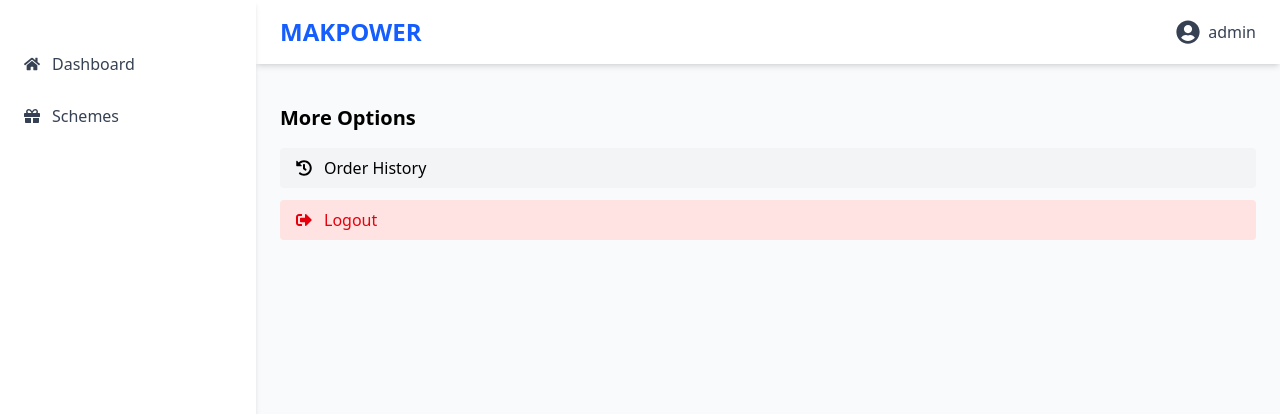
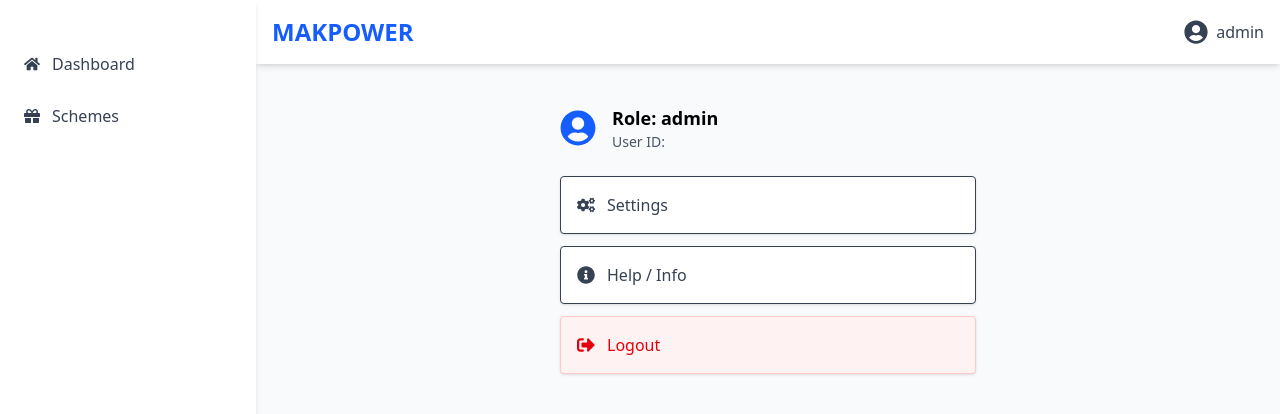
Before and after one commit to Parmod-makpower/frontend, a React (Vite) app: page /more in a window 1280 px wide. Shown: the top 414 px of the page. Built offline with nearby package versions, Linux system fonts and the light colour scheme; sample sign-in values are in the browser's storage.

Commit message:
change f

```diff
--- a/src/App.jsx
+++ b/src/App.jsx
@@ -12,7 +12,7 @@
 import ProductPage from "./pages/ProductPage";
 import SchemePage from "./pages/SchemePage";
 import CartPage from "./pages/CartPage";
-import MoreOptionsPage from "./Layout/MoreOptionsPage";
+import MoreOptionsPage from "./Layout/MoreOptionPage";
 import CategoryPage from "./pages/CategoryPage";
 import CRMOrderVerifyPage from "./pages/CRMOrderVerifyPage";
 import CRMOrderHistoryPage from "./pages/CRMOrderHistoryPage";
--- /dev/null
+++ b/src/Layout/BottomNav.jsx
@@ -0,0 +1,81 @@
+// components/BottomNav.js
+import { NavLink } from "react-router-dom";
+import {
+  FaHome,
+  FaGift,
+  FaShoppingCart,
+  FaUser,
+  FaListUl,
+  FaBox,
+} from "react-icons/fa";
+import { useAuth } from "../context/AuthContext";
+import { useEffect, useState } from "react";
+
+export default function BottomNav() {
+  const { user } = useAuth();
+  const [cartCount, setCartCount] = useState(0);
+
+  useEffect(() => {
+    const interval = setInterval(() => {
+      const saved = localStorage.getItem("selectedProducts");
+      const parsed = saved ? JSON.parse(saved) : [];
+      setCartCount(parsed.length);
+    }, 500); // Updates every 500ms
+
+    return () => clearInterval(interval);
+  }, []);
+
+  const commonItems = [
+    { path: "/", icon: <FaHome />, label: "Home" },
+    { path: "/schemes", icon: <FaGift />, label: "Schemes" },
+    {
+      path: "/cart",
+      icon: (
+        <div className="relative">
+          <FaShoppingCart />
+          {cartCount > 0 && (
+            <span className="absolute -top-2 -right-2 bg-red-500 text-white text-[10px] px-1.5 py-0.5 rounded-full">
+              {cartCount}
+            </span>
+          )}
+        </div>
+      ),
+      label: "Cart",
+    },
+    { path: "/more", icon: <FaListUl />, label: "More" },
+  ];
+
+  const roleSpecific = {
+    SS: { path: "/products", icon: <FaBox />, label: "Orders" },
+    CRM: { path: "/crm/orders/verify", icon: <FaBox />, label: "Orders" },
+    ADMIN: { path: "/admin/order-audit", icon: <FaBox />, label: "Orders" },
+  };
+
+  const allItems = [
+    ...commonItems.slice(0, 2),
+    roleSpecific[user?.role] || {},
+    ...commonItems.slice(2),
+  ];
+
+  return (
+    <div className="flex justify-around items-center py-2">
+      {allItems.map(
+        (item, idx) =>
+          item.path && (
+            <NavLink
+              key={idx}
+              to={item.path}
+              className={({ isActive }) =>
+                `flex flex-col items-center text-xs text-gray-600 hover:text-blue-600 ${
+                  isActive ? "text-blue-600 font-semibold" : ""
+                }`
+              }
+            >
+              <div className="text-xl">{item.icon}</div>
+              {item.label}
+            </NavLink>
+          )
+      )}
+    </div>
+  );
+}
--- a/src/Layout/DashboardLayout.jsx
+++ b/src/Layout/DashboardLayout.jsx
@@ -1,17 +1,9 @@
-// layout/DashboardLayout.js
 
 import { NavLink, Outlet, useNavigate } from "react-router-dom";
 import { useAuth } from "../context/AuthContext";
 import ResponsiveSidebar from "./ResponsiveSidebar";
-import {
-  FaUserCircle,
-  FaBars,
-  FaShoppingCart,
-  FaHome,
-  FaList,
-  FaGift,
-  FaEllipsisH,
-} from "react-icons/fa";
+import BottomNav from "./BottomNav";
+import { FaUserCircle, FaBars } from "react-icons/fa";
 import { useState, useRef, useEffect } from "react";
 
 export default function DashboardLayout() {
@@ -38,30 +30,29 @@
   }, []);
 
   return (
-    <div className="flex min-h-screen bg-gray-50">
-      {/* 🖥️ Sidebar for Desktop */}
+    <div className="flex flex-col md:flex-row min-h-screen bg-gray-50">
+      {/* Sidebar for Desktop */}
       <ResponsiveSidebar isOpen={sidebarOpen} setIsOpen={setSidebarOpen} />
 
       <main className="flex-1 flex flex-col">
-        {/* 🧭 Top Navbar */}
-        <header className="flex justify-between items-center bg-white shadow-md px-4 py-4 md:px-6">
+        {/* Top NavBar for Desktop Only */}
+        <header className="hidden md:flex justify-between items-center bg-white shadow-md px-4 py-4">
           <div className="flex items-center gap-4">
             <button
-              className="md:hidden text-2xl text-gray-700 cursor-pointer"
+              className="text-2xl text-gray-700 cursor-pointer md:hidden"
               onClick={() => setSidebarOpen(!sidebarOpen)}
             >
               <FaBars />
             </button>
             <h1 className="text-2xl font-bold text-blue-600">MAKPOWER</h1>
           </div>
-
           <div className="relative" ref={dropdownRef}>
             <button
               onClick={() => setDropdownOpen(!dropdownOpen)}
               className="flex items-center gap-2 text-gray-700 hover:text-blue-600 cursor-pointer"
             >
               <FaUserCircle className="text-2xl" />
-              <span className="hidden md:inline font-medium">{user?.role}</span>
+              <span className="font-medium">{user?.role}</span>
             </button>
 
             {dropdownOpen && (
@@ -71,7 +62,7 @@
                 </div>
                 <button
                   onClick={handleLogout}
-                  className="w-full text-left px-4 py-2 text-sm text-red-600 hover:bg-gray-100 cursor-pointer"
+                  className="w-full text-left px-4 py-2 text-sm text-red-600 hover:bg-gray-100"
                 >
                   Logout
                 </button>
@@ -80,34 +71,15 @@
           </div>
         </header>
 
-        {/* 🌐 Page Content */}
-        <div className="p-4 md:p-6 flex-1 overflow-y-auto">
+        {/* Page Content */}
+        <div className="flex-1 p-4 pb-20 md:pb-6 overflow-y-auto">
           <Outlet />
         </div>
 
-        {/* 📱 Mobile Bottom Navigation */}
-        {/* <nav className="sm:hidden fixed bottom-0 left-0 right-0 bg-white border-t shadow z-10 flex justify-around items-center py-2">
-          <NavLink to="/products" className={({ isActive }) => `flex flex-col items-center text-xs ${isActive ? "text-blue-600" : "text-gray-500"}`}>
-            <FaHome className="text-lg" />
-            Home
-          </NavLink>
-          <NavLink to="/categories" className={({ isActive }) => `flex flex-col items-center text-xs ${isActive ? "text-blue-600" : "text-gray-500"}`}>
-            <FaList className="text-lg" />
-            Category
-          </NavLink>
-          <NavLink to="/cart" className={({ isActive }) => `flex flex-col items-center text-xs ${isActive ? "text-blue-600" : "text-gray-500"}`}>
-            <FaShoppingCart className="text-lg" />
-            Cart
-          </NavLink>
-          <NavLink to="/schemes" className={({ isActive }) => `flex flex-col items-center text-xs ${isActive ? "text-blue-600" : "text-gray-500"}`}>
-            <FaGift className="text-lg" />
-            Scheme
-          </NavLink>
-          <NavLink to="/more" className={({ isActive }) => `flex flex-col items-center text-xs ${isActive ? "text-blue-600" : "text-gray-500"}`}>
-            <FaEllipsisH className="text-lg" />
-            More
-          </NavLink>
-        </nav> */}
+        {/* Mobile Bottom Navigation */}
+        <div className="md:hidden fixed bottom-0 left-0 right-0 bg-white shadow-inner border-t z-50">
+          <BottomNav />
+        </div>
       </main>
     </div>
   );
--- /dev/null
+++ b/src/Layout/MoreOptionPage.jsx
@@ -0,0 +1,49 @@
+// pages/MoreOptionsPage.jsx
+import { useAuth } from "../context/AuthContext";
+import { useNavigate } from "react-router-dom";
+import { FaUserCircle, FaSignOutAlt, FaInfoCircle, FaCogs } from "react-icons/fa";
+
+export default function MoreOptionsPage() {
+  const { user, logout } = useAuth();
+  const navigate = useNavigate();
+
+  const handleLogout = () => {
+    logout();
+    navigate("/login");
+  };
+
+  return (
+    <div className="max-w-md mx-auto py-6 px-4">
+      <div className="flex items-center gap-4 mb-6">
+        <FaUserCircle className="text-4xl text-blue-600" />
+        <div>
+          <div className="text-lg font-semibold">Role: {user?.role}</div>
+          <div className="text-sm text-gray-600">User ID: {user?.user_id}</div>
+        </div>
+      </div>
+
+      <div className="space-y-3">
+        <button
+          className="w-full flex items-center gap-3 p-4 rounded bg-white border hover:bg-gray-50 text-gray-700 shadow"
+          onClick={() => alert("Feature coming soon")}
+        >
+          <FaCogs className="text-lg" /> Settings
+        </button>
+
+        <button
+          className="w-full flex items-center gap-3 p-4 rounded bg-white border hover:bg-gray-50 text-gray-700 shadow"
+          onClick={() => alert("Help section coming soon")}
+        >
+          <FaInfoCircle className="text-lg" /> Help / Info
+        </button>
+
+        <button
+          className="w-full flex items-center gap-3 p-4 rounded bg-red-50 border border-red-200 hover:bg-red-100 text-red-600 shadow"
+          onClick={handleLogout}
+        >
+          <FaSignOutAlt className="text-lg" /> Logout
+        </button>
+      </div>
+    </div>
+  );
+}
--- a/src/Layout/MoreOptionsPage.jsx
+++ /dev/null
@@ -1,66 +0,0 @@
-// pages/MoreOptionsPage.js
-
-import { useAuth } from "../context/AuthContext";
-import { useNavigate } from "react-router-dom";
-import {
-  FaHistory,
-  FaUsers,
-  FaSignOutAlt,
-} from "react-icons/fa";
-
-export default function MoreOptionsPage() {
-  const { user, logout } = useAuth();
-  const navigate = useNavigate();
-
-  const handleLogout = () => {
-    logout();
-    navigate("/login");
-  };
-
-  return (
-    <div className="py-4">
-      <h2 className="text-xl font-semibold mb-4">More Options</h2>
-
-      <div className="space-y-3">
-        <button
-          onClick={() => navigate("/history")}
-          className="w-full flex items-center gap-3 px-4 py-2 bg-gray-100 rounded hover:bg-gray-200"
-        >
-          <FaHistory /> Order History
-        </button>
-
-        {user.role === "ADMIN" && (
-          <button
-            onClick={() => navigate("/admin/crm")}
-            className="w-full flex items-center gap-3 px-4 py-2 bg-gray-100 rounded hover:bg-gray-200"
-          >
-            <FaUsers /> CRM
-          </button>
-        )}
-        {user.role === "CRM" && (
-          <button
-            onClick={() => navigate("/crm/ss")}
-            className="w-full flex items-center gap-3 px-4 py-2 bg-gray-100 rounded hover:bg-gray-200"
-          >
-            <FaUsers /> Super Stockist
-          </button>
-        )}
-        {user.role === "SS" && (
-          <button
-            onClick={() => navigate("/ss/ds")}
-            className="w-full flex items-center gap-3 px-4 py-2 bg-gray-100 rounded hover:bg-gray-200"
-          >
-            <FaUsers /> Distributer
-          </button>
-        )}
-
-        <button
-          onClick={handleLogout}
-          className="w-full flex items-center gap-3 px-4 py-2 bg-red-100 text-red-600 rounded hover:bg-red-200"
-        >
-          <FaSignOutAlt /> Logout
-        </button>
-      </div>
-    </div>
-  );
-}
--- a/src/api/axios.js
+++ b/src/api/axios.js
@@ -2,6 +2,7 @@
 
 const API = axios.create({
   baseURL: 'https://makpower-sw.onrender.com/api/',
+  // baseURL: 'http://127.0.0.1:8000/api/',
 });
 
 API.interceptors.request.use((config) => {
--- a/src/pages/ProductPage.jsx
+++ b/src/pages/ProductPage.jsx
@@ -1,3 +1,4 @@
+// pages/ProductPage.jsx
 import { useEffect, useState, useRef, useCallback } from "react";
 import { fetchFilteredProducts } from "../auth/useProducts";
 import { fetchSchemes } from "../auth/useSchemes";
@@ -8,7 +9,6 @@
   FaCheckCircle,
   FaTimesCircle,
 } from "react-icons/fa";
-import { NavLink } from "react-router-dom";
 import debounce from "lodash.debounce";
 
 export default function ProductPage() {
@@ -74,7 +74,6 @@
     debouncedSearch(term, 1);
   };
 
-  // 👇 Infinite Scroll Observer
   const lastProductRef = useCallback(
     (node) => {
       if (observer.current) observer.current.disconnect();
@@ -171,20 +170,6 @@
           })}
         </div>
       )}
-
-      {/* 🛒 Floating Cart */}
-      <NavLink
-        to="/cart"
-        className="fixed bottom-5 right-5 bg-blue-600 text-white p-4 rounded-full shadow-lg hover:bg-blue-700"
-        title="Go to Cart"
-      >
-        <FaShoppingCart />
-        {selectedProducts.length > 0 && (
-          <span className="ml-1 text-xs bg-red-500 rounded-full px-2 py-0.5 text-white absolute -top-2 -right-2">
-            {selectedProducts.length}
-          </span>
-        )}
-      </NavLink>
     </div>
   );
 }
```
Also changed, not shown: src/Layout/ResponsiveSidebar.jsx (+48 -12 lines).
